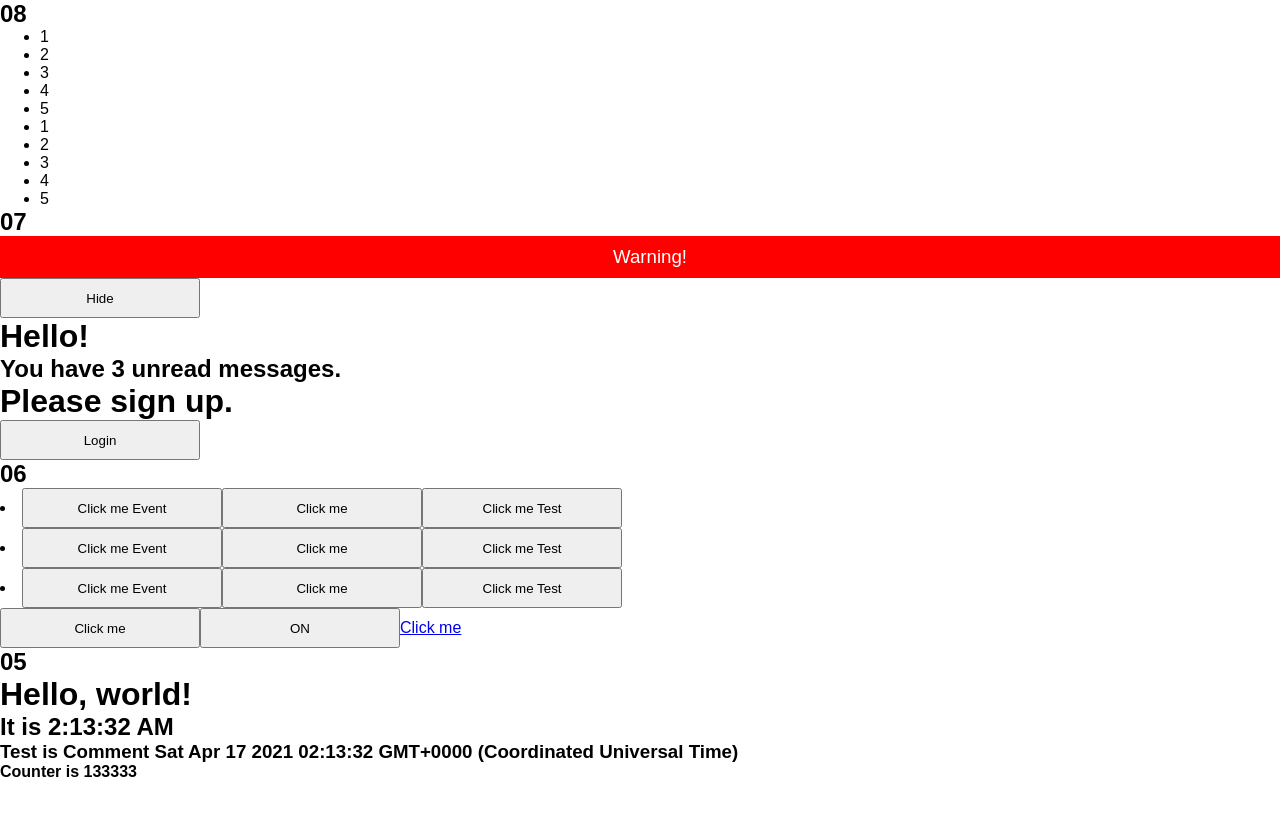
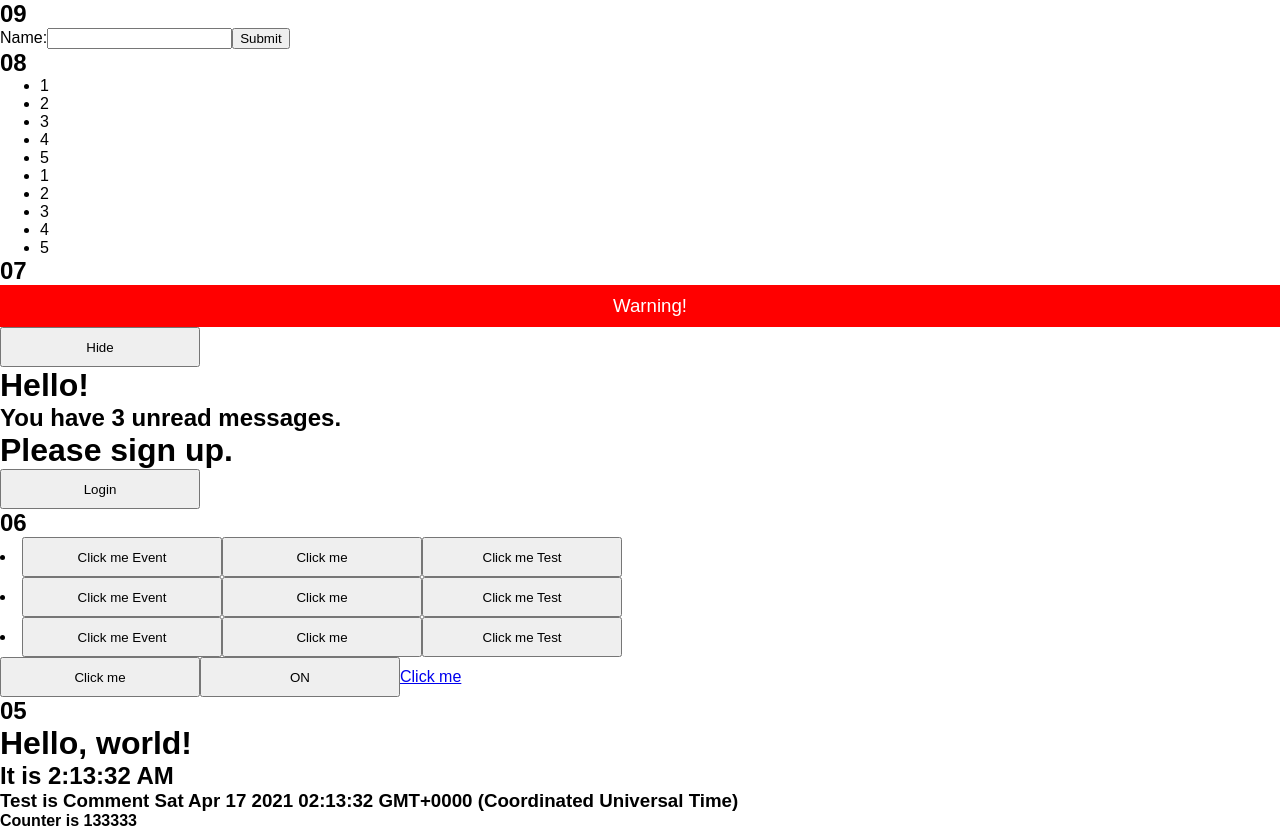
Before and after one commit to tvhfrks12678/react_docs, a React (Create React App) app: page / in a window 1280 px wide. Before the commit the page ends 800 px from the top, so only its background shows below. Built offline with nearby package versions, Linux system fonts and the light colour scheme.

Commit message:
9. フォーム 制御されたコンポーネント

```diff
--- /dev/null
+++ b/src/MainConcepts/09/NameForm.js
@@ -0,0 +1,38 @@
+import React from 'react';
+
+class NameForm extends React.Component {
+  constructor(props) {
+    super(props);
+    this.state = { value: '' };
+
+    this.handleChange = this.handleChange.bind(this);
+    this.handleSubmit = this.handleSubmit.bind(this);
+  }
+
+  handleChange(event) {
+    this.setState({ value: event.target.value });
+  }
+
+  handleSubmit(event) {
+    alert('A name was submitted: ' + this.state.value);
+    event.preventDefault();
+  }
+
+  render() {
+    return (
+      <form onSubmit={this.handleSubmit}>
+        <label>
+          Name:
+          <input
+            type="text"
+            value={this.state.value}
+            onChange={this.handleChange}
+          />
+        </label>
+        <input type="submit" value="Submit" />
+      </form>
+    );
+  }
+}
+
+export default NameForm;
--- a/src/index.js
+++ b/src/index.js
@@ -15,6 +15,8 @@
 import listItems from './MainConcepts/08/listItems';
 import NumberList from './MainConcepts/08/NumberList';
 
+import NameForm from './MainConcepts/09/NameForm';
+
 import reportWebVitals from './reportWebVitals';
 
 function Content() {
@@ -22,6 +24,8 @@
   const numbers = [1, 2, 3, 4, 5];
   return (
     <div>
+      <h2>09</h2>
+      <NameForm />
       <h2>08</h2>
       <NumberList numbers={numbers} />
       <ul>{listItems}</ul>
```
